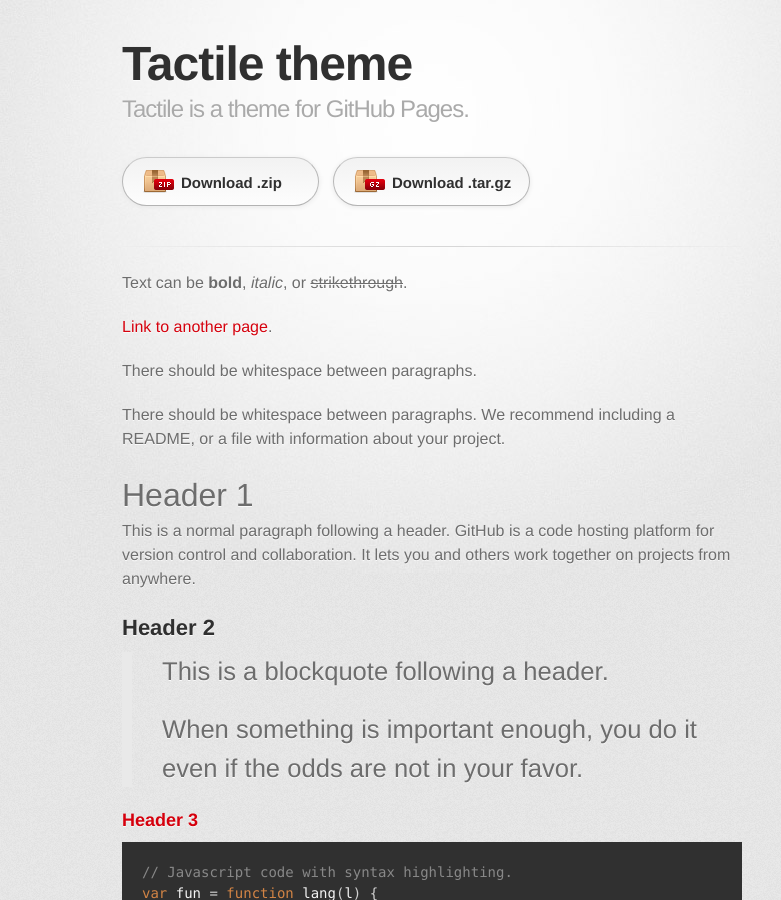
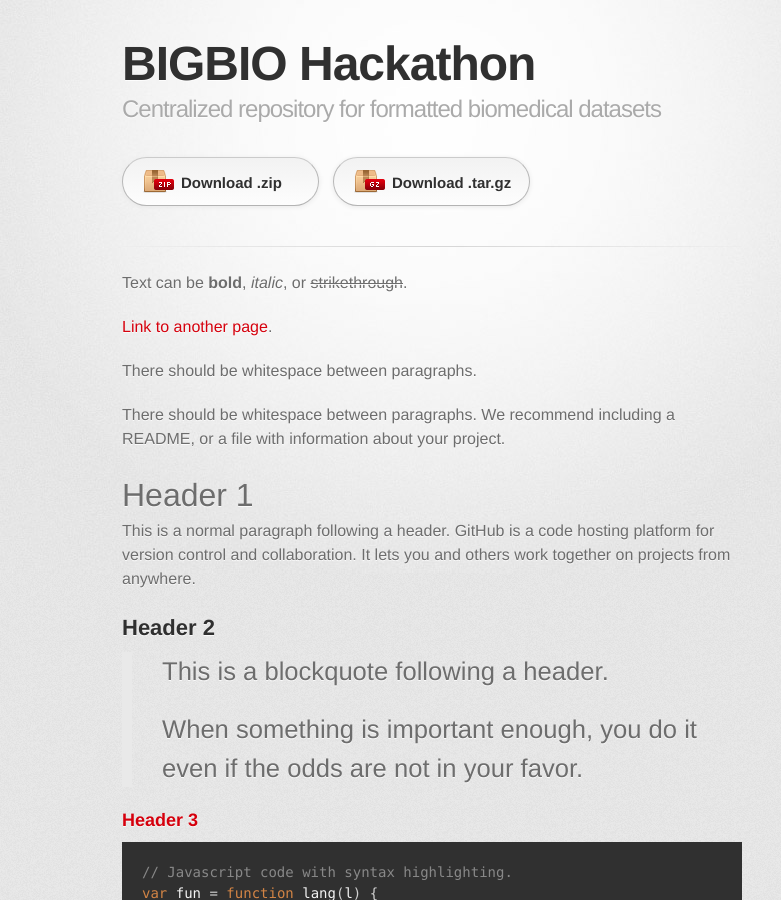
Before and after one commit to hfbigbio/hfbigbio.github.io, a Jekyll site: the page built from index.md, in a window 1280 px wide and 900 px high. Shown: the whole window, without its empty margins (208-989 px from the left). Built offline with Jekyll 4.4.1, drawn with Linux system fonts in a browser that asks for light colours; some web fonts are replaced.

```diff
--- a/_config.yml
+++ b/_config.yml
@@ -1,5 +1,5 @@
-title: Tactile theme
-description: Tactile is a theme for GitHub Pages.
+title: BIGBIO Hackathon
+description: Centralized repository for formatted biomedical datasets
 show_downloads: true
 google_analytics:
 theme: jekyll-theme-tactile
```
